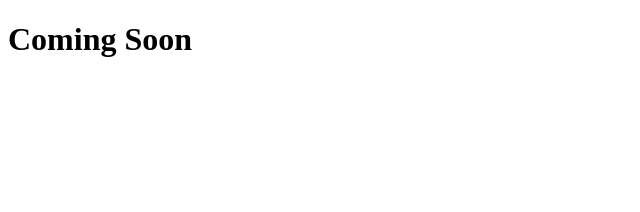
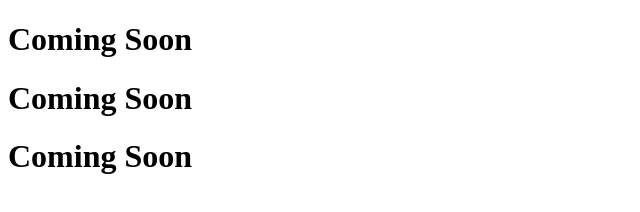
Before and after one commit to hendprw/animenesia, a plain HTML site: page index.html in a window 1280 px wide. Shown: the whole page, without its empty margins (0-640 px from the left). Drawn offline with Linux system fonts and the light colour scheme.

Commit message:
Update index.html

```diff
--- a/index.html
+++ b/index.html
@@ -7,5 +7,7 @@
 </head>
 <body>
   <h1>Coming Soon</h1>
+  <h1>Coming Soon</h1>
+  <h1>Coming Soon</h1>
 </body>
 </html>
```
